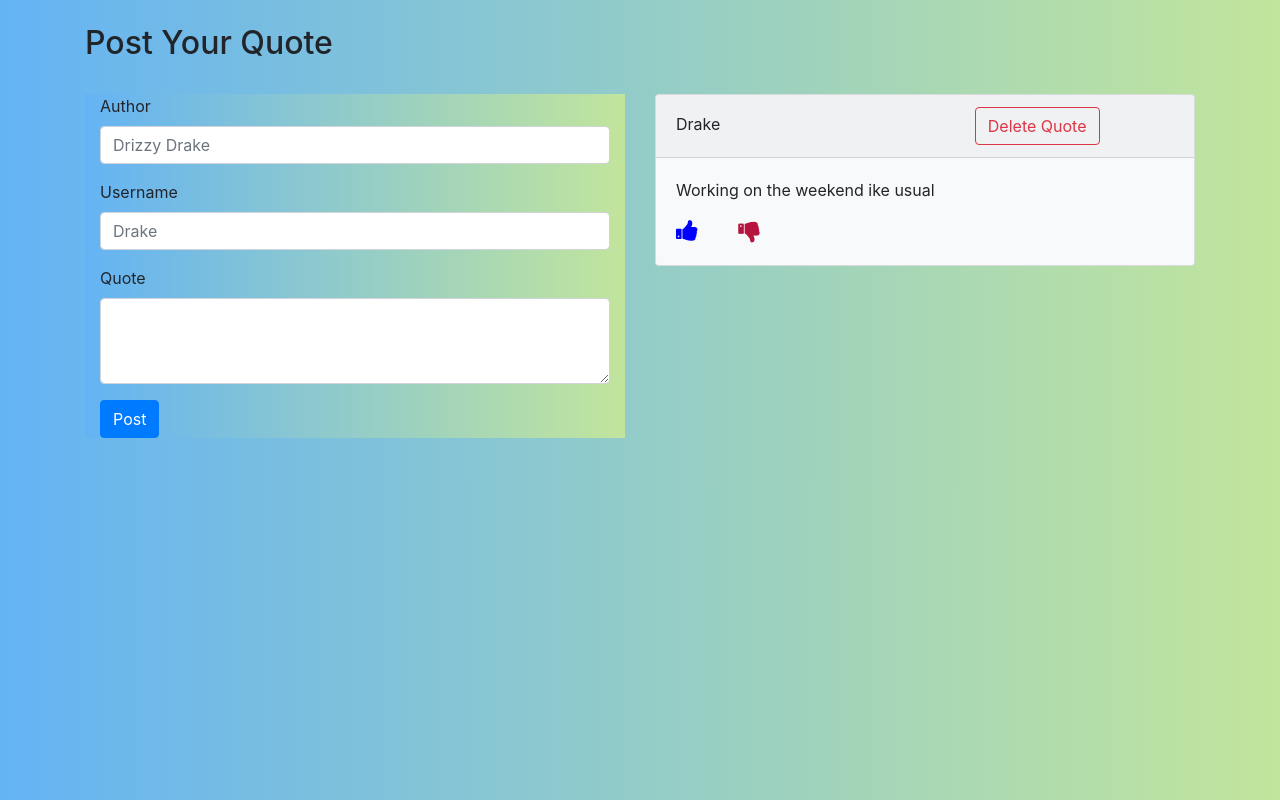
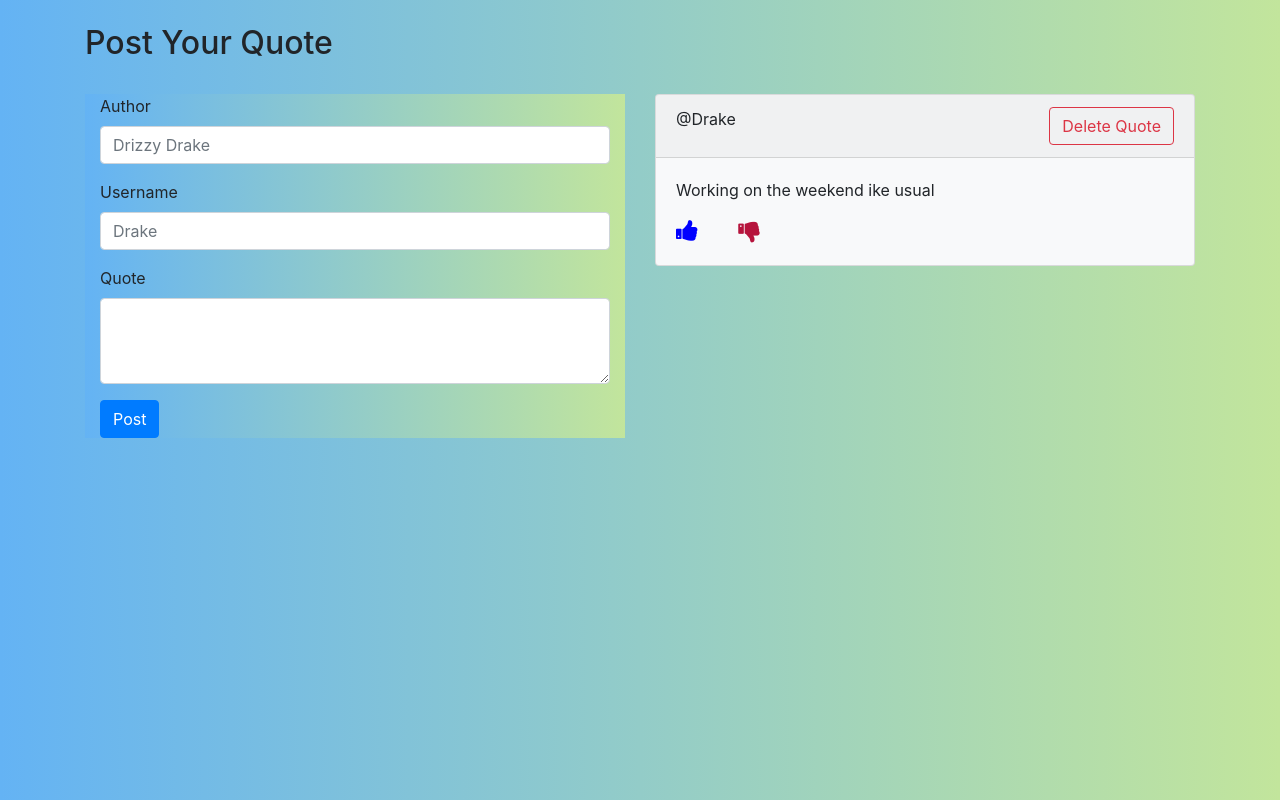
Before and after one commit to hamisicodes/quotes, an Angular app: page / in a window 1280 px wide. Built offline with nearby package versions, Linux system fonts and the light colour scheme.

Commit message:
add pull right class to the delete button

```diff
--- a/src/app/quote-form/quote-form.component.html
+++ b/src/app/quote-form/quote-form.component.html
@@ -18,7 +18,7 @@
             </div>
             <div class="form-group">
               <label for="postedby">Username</label>
-              <input type="text" class="form-control" id="postedby" maxlength="20" size="20" [(ngModel)]="newQuote.publisher" name="name" placeholder="Drake">
+              <input type="text" class="form-control" id="postedby" maxlength="20" size="20" [(ngModel)]="newQuote.username" name="name" placeholder="Drake">
 
             </div>
             <div class="form-group">
--- a/src/app/quote/quote.component.html
+++ b/src/app/quote/quote.component.html
@@ -19,10 +19,10 @@
             </div>
             <div class="col-sm">
                 <div class="card bg-light mb-3" style="max-width: 35rem;" *ngFor = "let quote_instance of myQuote">
-                    <div class="card-header">{{quote_instance.username}}
+                    <div class="card-header">{{"@"+ quote_instance.username}}
 
-                        <span class="big-tab"> <button type="button" class="btn btn-outline-danger">Delete
-                                Quote</button></span>
+                        <button type="button" class="btn btn-outline-danger pull-right">Delete
+                                Quote</button>
                     </div>
 
 
```
